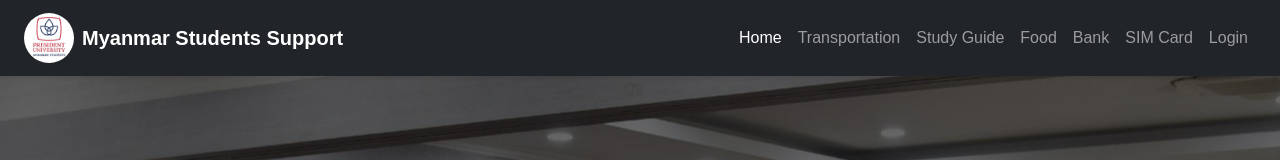
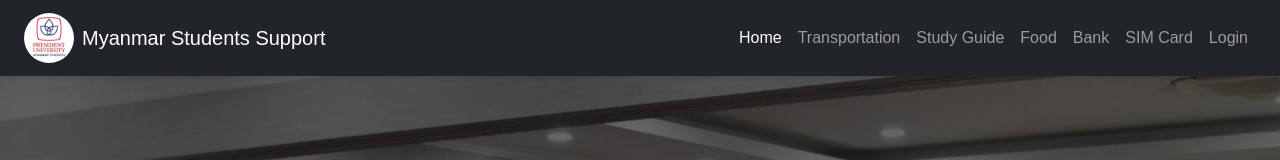
Before and after one commit to kevinnake001-stack/MyanmarCommunityWebProgrammingPj2, a plain HTML site: page index.html in a window 1280 px wide. Shown: the top 160 px of the page. Drawn offline with nearby package versions, Linux system fonts and the light colour scheme.

Commit message:
final1 updated

```diff
--- a/index.html
+++ b/index.html
@@ -17,7 +17,7 @@
     <div class="container-fluid px-4">
       <a class="navbar-brand d-flex align-items-center" href="index.html">
         <img src="img/logo.png" alt="Logo" class="me-2 rounded-logo">
-        <span class="fw-bold">Myanmar Students Support</span>
+        <span class="fw">Myanmar Students Support</span>
       </a>
       <button class="navbar-toggler" data-bs-toggle="collapse" data-bs-target="#navbarNav">
         <span class="navbar-toggler-icon"></span>
```
